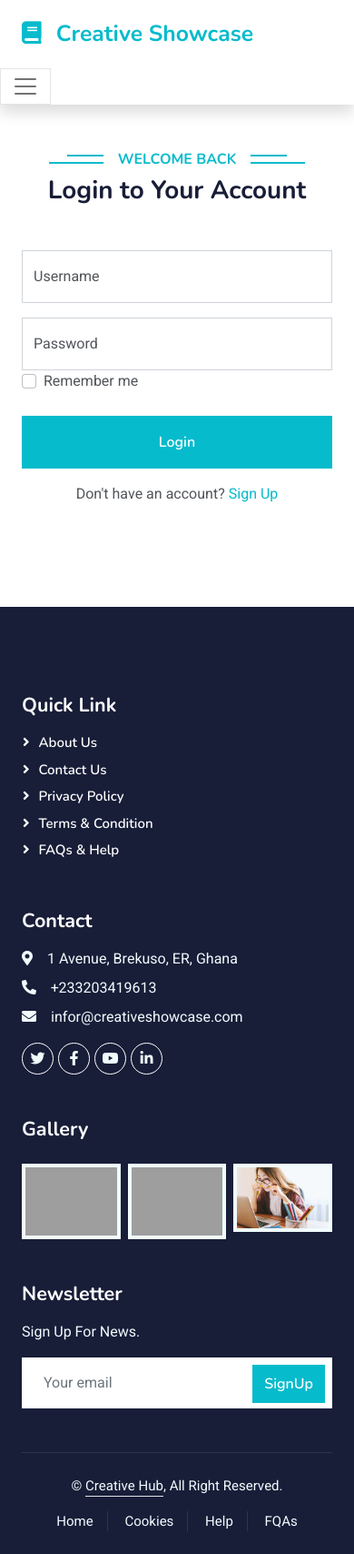
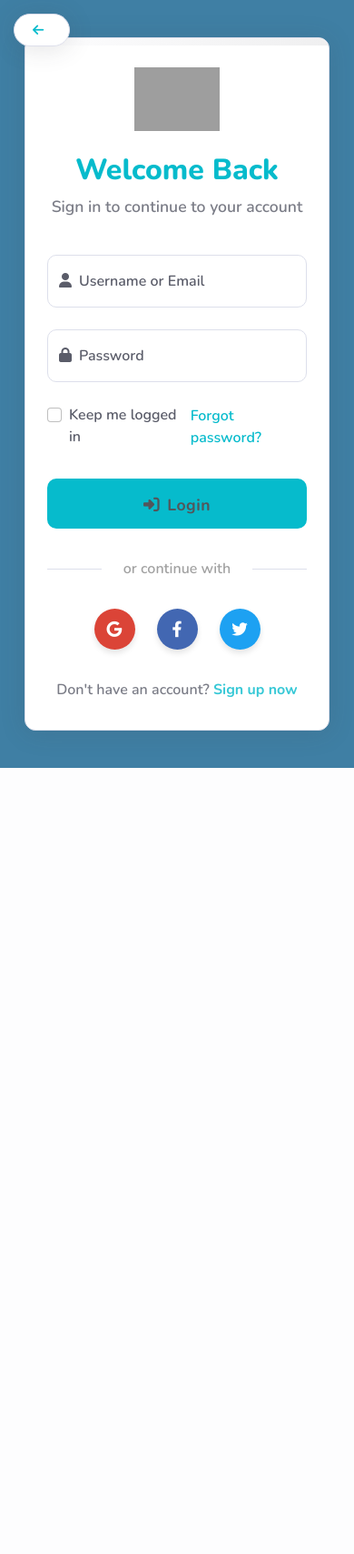
Before and after one commit to smuggerteey/final_capstone, a Flask app: page /login in a window 390 px wide. Shown: the whole page at 91% size. After the commit the page ends 844 px from the top, so only its background shows below. Run offline with Flask 3, Linux system fonts and the light colour scheme; some libraries are stand-ins or nearby versions; grey boxes are pictures that could not be loaded.

Commit message:
Update login.html

```diff
--- a/main/templates/login.html
+++ b/main/templates/login.html
@@ -3,7 +3,7 @@
 
 <head>
     <meta charset="utf-8">
-    <title>Login</title>
+    <title>Login | Creative Showcase</title>
     <meta content="width=device-width, initial-scale=1.0" name="viewport">
     <meta content="" name="keywords">
     <meta content="" name="description">
@@ -16,57 +16,312 @@
     <link rel="preconnect" href="https://fonts.gstatic.com" crossorigin>
     <link href="https://fonts.googleapis.com/css2?family=Heebo:wght@400;500;600&family=Nunito:wght@600;700;800&display=swap" rel="stylesheet">
 
-    <!-- Icon Font Stylesheet -->
-    <link rel="stylesheet" href="https://cdnjs.cloudflare.com/ajax/libs/font-awesome/5.15.3/css/all.min.css">
-    <link href="https://cdn.jsdelivr.net/npm/bootstrap-icons@1.4.1/font/bootstrap-icons.css" rel="stylesheet">
+    <!-- Font Awesome -->
+    <link rel="stylesheet" href="https://cdnjs.cloudflare.com/ajax/libs/font-awesome/6.4.0/css/all.min.css">
 
-    <!-- Libraries Stylesheet -->
+    <!-- Bootstrap Icons -->
+    <link href="https://cdn.jsdelivr.net/npm/bootstrap-icons@1.10.0/font/bootstrap-icons.css" rel="stylesheet">
+
+    <!-- CSS Libraries -->
     <link href="{{ url_for('static', filename='lib/animate/animate.min.css') }}" rel="stylesheet">
     <link href="{{ url_for('static', filename='lib/owlcarousel/assets/owl.carousel.min.css') }}" rel="stylesheet">
 
-    <!-- Customized Bootstrap Stylesheet -->
+    <!-- Bootstrap CSS -->
     <link href="{{ url_for('static', filename='css/bootstrap.min.css') }}" rel="stylesheet">
 
-    <!-- Template Stylesheet -->
+    <!-- Custom CSS -->
     <link href="{{ url_for('static', filename='css/style.css') }}" rel="stylesheet">
+
+    <style>
+        :root {
+            --primary-color:#06BBCC;
+            --primary-hover: #3a76c0;
+            --secondary-color: #f8f9fc;
+            --text-color: #5a5c69;
+            --light-gray: #dddfeb;
+            --white: #ffffff;
+            --shadow: 0 0.15rem 1.75rem 0 rgba(58, 59, 69, 0.15);
+        }
+
+        body {
+            background: #3f7fa4;
+            color: var(--text-color);
+            font-family: 'Nunito', sans-serif;
+            min-height: 100vh;
+            display: flex;
+            align-items: center;
+            padding: 20px;
+        }
+
+        .login-container {
+            max-width: 750px;
+            width: 100%;
+            margin: 0 auto;
+            padding: 3rem;
+            background: var(--white);
+            border-radius: 16px;
+            box-shadow: var(--shadow);
+            border: 1px solid var(--light-gray);
+            position: relative;
+            overflow: hidden;
+        }
+
+        .login-container::before {
+            content: '';
+            position: absolute;
+            top: 0;
+            left: 0;
+            width: 100%;
+            height: 8px;
+            background: linear-gradient(90deg, #fefeff 0%, #efeff0 100%);
+        }
+
+        .login-header {
+            text-align: center;
+            margin-bottom: 2.5rem;
+        }
+
+        .login-header img {
+            height: 80px;
+            margin-bottom: 1.5rem;
+        }
+
+        .login-header h1 {
+            font-weight: 800;
+            color: var(--primary-color);
+            margin-bottom: 0.5rem;
+            font-size: 2.2rem;
+        }
+
+        .login-header p {
+            color: var(--text-color);
+            opacity: 0.8;
+            font-size: 1.1rem;
+        }
+
+        .form-control {
+            height: 55px;
+            border-radius: 10px;
+            border: 1px solid var(--light-gray);
+            padding: 0.75rem 1.25rem;
+            margin-bottom: 1.5rem;
+            font-size: 1rem;
+            transition: all 0.3s;
+        }
+
+        .form-control:focus {
+            border-color: var(--primary-color);
+            box-shadow: 0 0 0 0.3rem rgba(78, 115, 223, 0.25);
+        }
+
+        .btn-login {
+            background-color: var(--primary-color);
+            border: none;
+            border-radius: 10px;
+            padding: 1rem;
+            font-weight: 700;
+            font-size: 1.1rem;
+            letter-spacing: 0.5px;
+            transition: all 0.3s;
+            height: 55px;
+        }
+
+        .btn-login:hover {
+            background-color: var(--primary-hover);
+            transform: translateY(-3px);
+            box-shadow: 0 10px 20px rgba(78, 115, 223, 0.2);
+        }
+
+        .btn-login:active {
+            transform: translateY(0);
+        }
+
+        .login-footer {
+            text-align: center;
+            margin-top: 2rem;
+            color: var(--text-color);
+            opacity: 0.8;
+            font-size: 1rem;
+        }
+
+        .login-footer a {
+            color: var(--primary-color);
+            font-weight: 700;
+            text-decoration: none;
+        }
+
+        .login-footer a:hover {
+            text-decoration: underline;
+        }
+
+        .floating-back-btn {
+            position: fixed;
+            top: 25px;
+            left: 25px;
+            background-color: var(--white);
+            color: var(--primary-color);
+            border-radius: 50px;
+            padding: 12px 25px;
+            box-shadow: var(--shadow);
+            text-decoration: none;
+            font-size: 15px;
+            font-weight: 700;
+            transition: all 0.3s;
+            z-index: 1000;
+            display: flex;
+            align-items: center;
+            border: 1px solid var(--light-gray);
+        }
+
+        .floating-back-btn:hover {
+            background-color: var(--primary-color);
+            color: var(--white);
+            transform: translateY(-3px);
+            box-shadow: 0 10px 20px rgba(78, 115, 223, 0.2);
+        }
+
+        .floating-back-btn i {
+            margin-right: 8px;
+        }
+
+        .remember-forgot {
+            display: flex;
+            justify-content: space-between;
+            align-items: center;
+            margin-bottom: 2rem;
+        }
+
+        .form-check-input:checked {
+            background-color: var(--primary-color);
+            border-color: var(--primary-color);
+        }
+
+        .divider {
+            display: flex;
+            align-items: center;
+            margin: 2rem 0;
+            color: #a1a1a1;
+            font-size: 1rem;
+        }
+
+        .divider::before, .divider::after {
+            content: "";
+            flex: 1;
+            border-bottom: 1px solid var(--light-gray);
+        }
+
+        .divider::before {
+            margin-right: 1.5rem;
+        }
+
+        .divider::after {
+            margin-left: 1.5rem;
+        }
+
+        .social-login {
+            display: flex;
+            justify-content: center;
+            gap: 1.5rem;
+            margin-bottom: 2rem;
+        }
+
+        .social-btn {
+            width: 50px;
+            height: 50px;
+            border-radius: 50%;
+            display: flex;
+            align-items: center;
+            justify-content: center;
+            color: white;
+            font-size: 1.2rem;
+            transition: all 0.3s;
+            box-shadow: 0 4px 6px rgba(0, 0, 0, 0.1);
+        }
+
+        .social-btn:hover {
+            transform: translateY(-5px);
+            box-shadow: 0 10px 15px rgba(0, 0, 0, 0.1);
+        }
+
+        .google-btn {
+            background-color: #db4437;
+        }
+
+        .facebook-btn {
+            background-color: #4267b2;
+        }
+
+        .twitter-btn {
+            background-color: #1da1f2;
+        }
+
+        @media (max-width: 768px) {
+            .login-container {
+                padding: 2.5rem;
+            }
+
+            .login-header img {
+                height: 70px;
+            }
+
+            .login-header h1 {
+                font-size: 2rem;
+            }
+        }
+
+        @media (max-width: 576px) {
+            body {
+                padding: 15px;
+            }
+
+            .login-container {
+                padding: 2rem 1.5rem;
+                border-radius: 12px;
+            }
+
+            .floating-back-btn {
+                top: 15px;
+                left: 15px;
+                padding: 10px 20px;
+                font-size: 14px;
+            }
+
+            .social-btn {
+                width: 45px;
+                height: 45px;
+                font-size: 1.1rem;
+            }
+        }
+    </style>
 </head>
 
 <body>
-    <!-- Spinner Start -->
+    <!-- Spinner -->
     <div id="spinner" class="show bg-white position-fixed translate-middle w-100 vh-100 top-50 start-50 d-flex align-items-center justify-content-center">
         <div class="spinner-border text-primary" style="width: 3rem; height: 3rem;" role="status">
             <span class="sr-only">Loading...</span>
         </div>
     </div>
-    <!-- Spinner End -->
 
-     <!-- Navbar Start -->
-     <nav class="navbar navbar-expand-lg bg-white navbar-light shadow sticky-top p-0">
-        <a href="" class="navbar-brand d-flex align-items-center px-4 px-lg-5">
-            <h2 class="m-0 text-primary"><i class="fa fa-book me-3"></i>Creative Showcase</h2>
+    <!-- Back Button -->
+    <a href="javascript:void(0);" onclick="window.history.back();" class="floating-back-btn">
+        <i class="fas fa-arrow-left"></i>
+        <span></span>
     </a>
-        <button type="button" class="navbar-toggler me-4" data-bs-toggle="collapse" data-bs-target="#navbarCollapse">
-            <span class="navbar-toggler-icon"></span>
-        </button>
-        <div class="collapse navbar-collapse" id="navbarCollapse">
-            <div class="collapse navbar-collapse" id="navbarCollapse">
+
+    <!-- Login Container -->
+    <div class="container">
+        <div class="login-container wow fadeInUp" data-wow-delay="0.1s">
+            <div class="login-header">
+                <img src="{{ url_for('static', filename='img/logo.svg') }}" alt="Logo">
+                <h1>Welcome Back</h1>
+                <p>Sign in to continue to your account</p>
             </div>
-        </div>
-    </nav>
-    <!-- Navbar End -->
 
-    <!-- Login Section Start -->
-    <div class="container-xxl py-5">
-        <div class="container">
-            <div class="text-center wow fadeInUp" data-wow-delay="0.1s">
-                <h6 class="section-title bg-white text-center text-primary px-3">Welcome Back</h6>
-                <h1 class="mb-5">Login to Your Account</h1>
-            </div>
-            <div class="row justify-content-center">
-                <div class="col-lg-6 wow fadeInUp" data-wow-delay="0.3s">
-                    <!-- Error Message Display -->
+            <!-- Error Message -->
             {% if error %}
             <div class="alert alert-danger alert-dismissible fade show" role="alert">
+                <i class="fas fa-exclamation-circle me-2"></i>
                 {{ error }}
                 <button type="button" class="btn-close" data-bs-dismiss="alert" aria-label="Close"></button>
             </div>
@@ -75,130 +330,104 @@
             <form method="POST" action="/login">
                 <div class="form-floating">
                     <input type="text" class="form-control" id="username" name="username" placeholder="Username" required>
-                            <label for="username">Username</label>
+                    <label for="username"><i class="fas fa-user me-2"></i>Username or Email</label>
                 </div>
+
                 <div class="form-floating">
-                            <input type="password" class="form-control mt-3" id="password" name="password" placeholder="Password" required>
-                            <label for="password">Password</label>
+                    <input type="password" class="form-control" id="password" name="password" placeholder="Password" required>
+                    <label for="password"><i class="fas fa-lock me-2"></i>Password</label>
                 </div>
-                        <div class="d-flex justify-content-between mb-4">
+
+                <div class="remember-forgot">
                     <div class="form-check">
                         <input class="form-check-input" type="checkbox" id="rememberMe">
-                                <label class="form-check-label" for="rememberMe">Remember me</label>
+                        <label class="form-check-label" for="rememberMe">Keep me logged in</label>
                     </div>
+                    <a href="/forgot-password" class="text-primary">Forgot password?</a>
                 </div>
-                        <button class="btn btn-primary w-100 py-3" type="submit">Login</button>
-                        <p class="text-center mt-3">Don't have an account? <a href="/registration">Sign Up</a></p>
+
+                <button class="btn btn-login w-100 py-3" type="submit">
+                    <i class="fas fa-sign-in-alt me-2"></i>Login
+                </button>
+
+                <div class="divider">or continue with</div>
+
+                <div class="social-login">
+                    <a href="#" class="social-btn google-btn">
+                        <i class="fab fa-google"></i>
+                    </a>
+                    <a href="#" class="social-btn facebook-btn">
+                        <i class="fab fa-facebook-f"></i>
+                    </a>
+                    <a href="#" class="social-btn twitter-btn">
+                        <i class="fab fa-twitter"></i>
+                    </a>
+                </div>
+
+                <div class="login-footer">
+                    Don't have an account? <a href="/registration">Sign up now</a>
+                </div>
             </form>
         </div>
     </div>
-        </div>
-    </div>
-    <!-- Login Section End -->
-
-    <!-- Footer Start -->
-    <div class="container-fluid bg-dark text-light footer pt-5 mt-5 wow fadeIn" data-wow-delay="0.1s">
-        <div class="container py-5">
-            <div class="row g-5">
-                <div class="col-lg-3 col-md-6">
-                    <h4 class="text-white mb-3">Quick Link</h4>
-                    <a class="btn btn-link" href="">About Us</a>
-                    <a class="btn btn-link" href="">Contact Us</a>
-                    <a class="btn btn-link" href="">Privacy Policy</a>
-                    <a class="btn btn-link" href="">Terms & Condition</a>
-                    <a class="btn btn-link" href="">FAQs & Help</a>
-                </div>
-                <div class="col-lg-3 col-md-6">
-                    <h4 class="text-white mb-3">Contact</h4>
-                    <p class="mb-2"><i class="fa fa-map-marker-alt me-3"></i>1 Avenue, Brekuso, ER, Ghana</p>
-                    <p class="mb-2"><i class="fa fa-phone-alt me-3"></i>+233203419613</p>
-                    <p class="mb-2"><i class="fa fa-envelope me-3"></i>infor@creativeshowcase.com</p>
-                    <div class="d-flex pt-2">
-                        <a class="btn btn-outline-light btn-social" href=""><i class="fab fa-twitter"></i></a>
-                        <a class="btn btn-outline-light btn-social" href=""><i class="fab fa-facebook-f"></i></a>
-                        <a class="btn btn-outline-light btn-social" href=""><i class="fab fa-youtube"></i></a>
-                        <a class="btn btn-outline-light btn-social" href=""><i class="fab fa-linkedin-in"></i></a>
-                    </div>
-                </div>
-                <div class="col-lg-3 col-md-6">
-                    <h4 class="text-white mb-3">Gallery</h4>
-                    <div class="row g-2 pt-2">
-                        <div class="col-4">
-                            <img class="img-fluid bg-light p-1" src="{{ url_for('static', filename='img/course-1.jpg') }}" alt="">
-                        </div>
-                        <div class="col-4">
-                            <img class="img-fluid bg-light p-1" src="{{ url_for('static', filename='img/course-2.jpg') }}" alt="">
-                        </div>
-                        <div class="col-4">
-                            <img class="img-fluid bg-light p-1" src="{{ url_for('static', filename='img/course-3.jpg') }}" alt="">
-                        </div>
-                    </div>
-                </div>
-                <div class="col-lg-3 col-md-6">
-                    <h4 class="text-white mb-3">Newsletter</h4>
-                    <p>Sign Up For News.</p>
-                    <div class="position-relative mx-auto" style="max-width: 400px;">
-                        <input class="form-control border-0 w-100 py-3 ps-4 pe-5" type="text" placeholder="Your email">
-                        <button type="button" class="btn btn-primary py-2 position-absolute top-0 end-0 mt-2 me-2">SignUp</button>
-                    </div>
-                </div>
-            </div>
-        </div>
-        <div class="container">
-            <div class="copyright">
-                <div class="row">
-                    <div class="col-md-6 text-center text-md-start mb-3 mb-md-0">
-                        &copy; <a class="border-bottom" href="#">Creative Hub</a>, All Right Reserved.
-                    </div>
-                    <div class="col-md-6 text-center text-md-end">
-                        <div class="footer-menu">
-                            <a href="">Home</a>
-                            <a href="">Cookies</a>
-                            <a href="">Help</a>
-                            <a href="">FQAs</a>
-                        </div>
-                    </div>
-                </div>
-            </div>
-        </div>
-    </div>
-    <!-- Footer End -->
-
-    <!-- Back to Top -->
-    <a href="#" class="btn btn-lg btn-primary btn-lg-square back-to-top"><i class="bi bi-arrow-up"></i></a>
 
     <!-- JavaScript Libraries -->
-    <script src="https://code.jquery.com/jquery-3.4.1.min.js"></script>
-    <script src="https://cdn.jsdelivr.net/npm/bootstrap@5.0.0/dist/js/bootstrap.bundle.min.js"></script>
+    <script src="https://code.jquery.com/jquery-3.6.0.min.js"></script>
+    <script src="https://cdn.jsdelivr.net/npm/bootstrap@5.2.3/dist/js/bootstrap.bundle.min.js"></script>
     <script src="{{ url_for('static', filename='lib/wow/wow.min.js') }}"></script>
     <script src="{{ url_for('static', filename='lib/easing/easing.min.js') }}"></script>
     <script src="{{ url_for('static', filename='lib/waypoints/waypoints.min.js') }}"></script>
     <script src="{{ url_for('static', filename='lib/owlcarousel/owl.carousel.min.js') }}"></script>
 
-    <!-- Template Javascript -->
+    <!-- Main JS -->
     <script src="{{ url_for('static', filename='js/main.js') }}"></script>
 
-    <!-- Custom JavaScript for Dark Mode -->
     <script>
-        const toggleButton = document.getElementById('darkModeToggle');
-        const body = document.body;
+        // Remove spinner when page loads
+        window.addEventListener('load', function() {
+            setTimeout(function() {
+                document.getElementById('spinner').style.display = 'none';
+            }, 300);
+        });
 
-        // Check Local Storage for Dark Mode Preference
-        if (localStorage.getItem('darkMode') === 'true') {
-            body.classList.add('dark-mode');
-            toggleButton.textContent = '☀️';
-        }
+        // Add animation to form inputs on focus
+        document.querySelectorAll('.form-control').forEach(input => {
+            input.addEventListener('focus', function() {
+                this.parentElement.classList.add('animate__animated', 'animate__pulse');
+            });
 
-        // Toggle Dark Mode
-        toggleButton.addEventListener('click', () => {
-            body.classList.toggle('dark-mode');
-            if (body.classList.contains('dark-mode')) {
-                localStorage.setItem('darkMode', 'true');
-                toggleButton.textContent = '☀️';
-            } else {
-                localStorage.setItem('darkMode', 'false');
-                toggleButton.textContent = '🌙';
-            }
+            input.addEventListener('blur', function() {
+                this.parentElement.classList.remove('animate__animated', 'animate__pulse');
+            });
+        });
+
+        // Add ripple effect to buttons
+        document.querySelectorAll('.btn').forEach(button => {
+            button.addEventListener('click', function(e) {
+                let x = e.clientX - e.target.getBoundingClientRect().left;
+                let y = e.clientY - e.target.getBoundingClientRect().top;
+
+                let ripple = document.createElement('span');
+                ripple.classList.add('ripple');
+                ripple.style.left = `${x}px`;
+                ripple.style.top = `${y}px`;
+                this.appendChild(ripple);
+
+                setTimeout(() => {
+                    ripple.remove();
+                }, 1000);
+            });
+        });
+
+        // Add subtle animation to social buttons on hover
+        document.querySelectorAll('.social-btn').forEach(btn => {
+            btn.addEventListener('mouseenter', function() {
+                this.style.transform = 'translateY(-5px) scale(1.1)';
+            });
+
+            btn.addEventListener('mouseleave', function() {
+                this.style.transform = 'translateY(0) scale(1)';
+            });
         });
     </script>
 </body>
```
Lines whose indentation alone changed are shown as unchanged.
